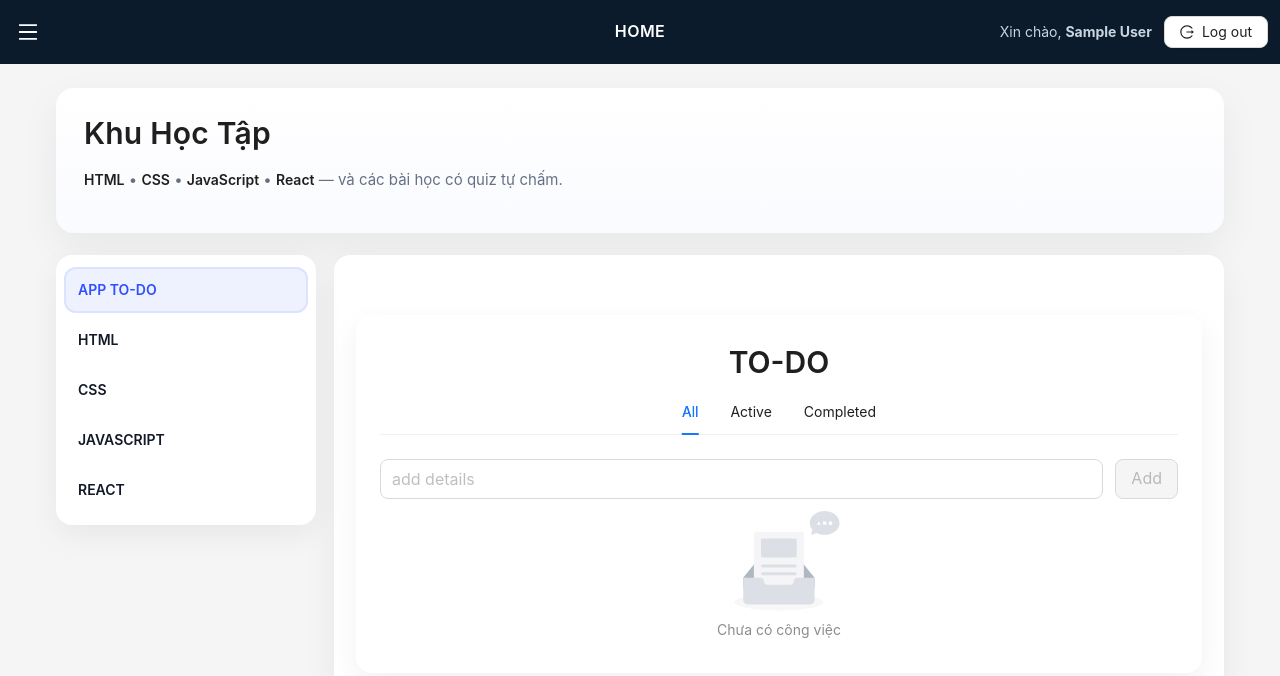
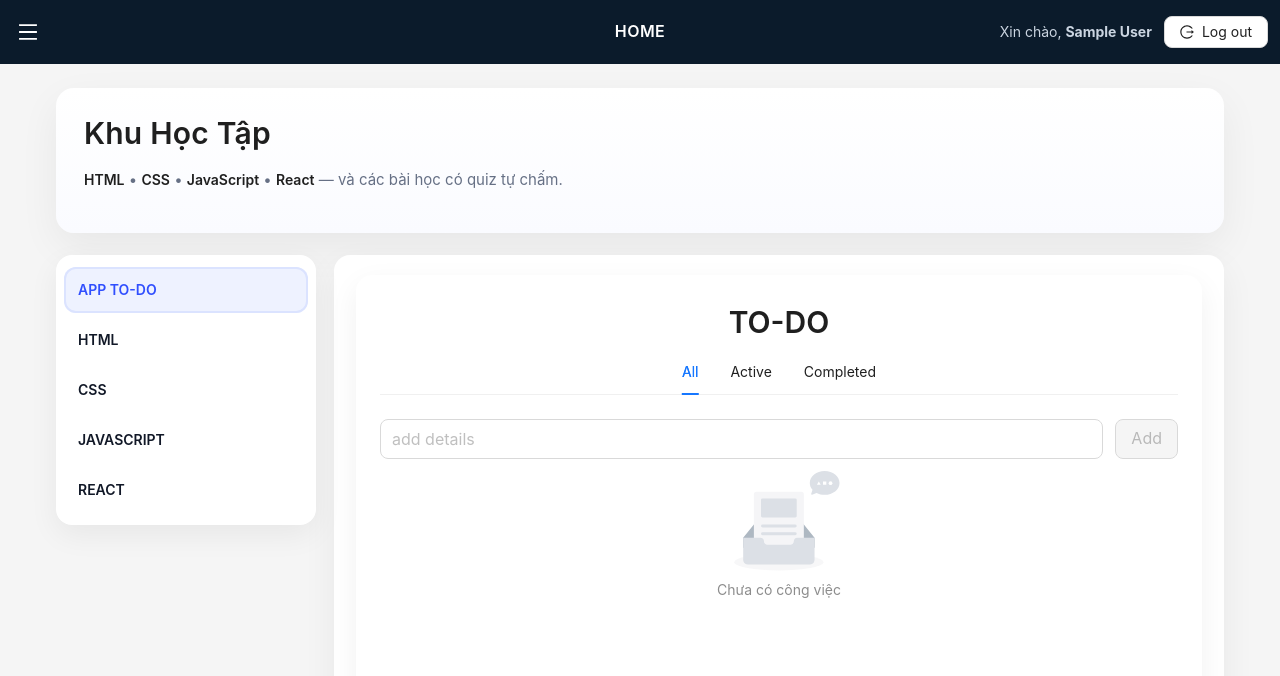
Before and after one commit to tinlangx/do-an-cijs105, a React (Vite) app: page /learn/todo in a window 1280 px wide. Shown: the top 676 px of the page. Built offline with nearby package versions, Linux system fonts and the light colour scheme; sample sign-in values are in the browser's storage.

Commit message:
update todo css

```diff
--- a/src/components/learn/todo.css
+++ b/src/components/learn/todo.css
@@ -1,10 +1,13 @@
 .todo-wrap {
   max-width: var(--w);
+  height: 800px;
   margin: 40px auto 80px;
   background: #fff;
   border-radius: 16px;
+  margin: 0;
   padding: 28px 24px 32px;
-  box-shadow: 0 10px 30px rgba(0,0,0,.06);
+  box-shadow: 0 10px 30px rgba(0, 0, 0, .06);
+  /* overflow: visible; */
 }
 
 .todo-title {
@@ -18,7 +21,9 @@
   margin: 8px 0 12px;
 }
 
-.list { margin-top: 8px; }
+.list {
+  margin-top: 8px;
+}
 
 .task-item {
   display: flex;
@@ -28,7 +33,9 @@
   border-bottom: 1px solid #f1f1f1;
 }
 
-.task-item:last-child { border-bottom: none; }
+.task-item:last-child {
+  border-bottom: none;
+}
 
 .task-left {
   display: flex;
```
